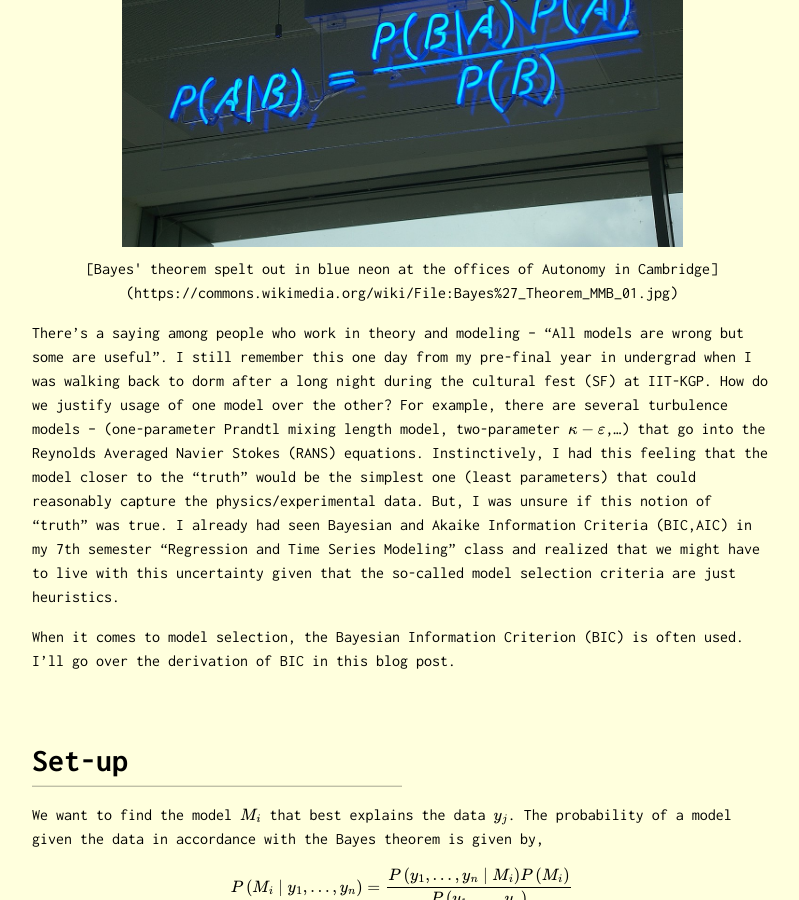
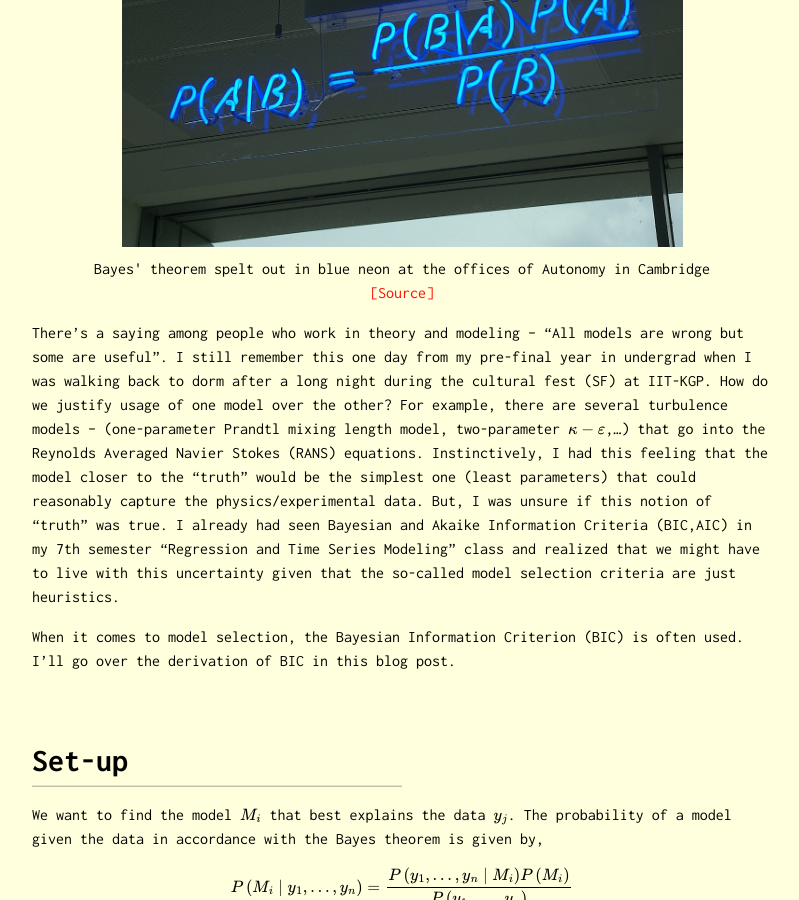
Before and after one commit to Oscuro-Phoenix/math-for-fun, a Jekyll site: the page built from _posts/2022-08-18-Problem-28.md, in a window 1280 px wide and 900 px high, scrolled down 484 px. Shown: the whole window, without its empty margins (238-1037 px from the left). Built offline with Jekyll 4.4.1, drawn with Linux system fonts in a browser that asks for light colours; formulas are drawn with MathJax 3.

Commit message:
Update 2022-08-18-Problem-28.md

```diff
--- a/_posts/2022-08-18-Problem-28.md
+++ b/_posts/2022-08-18-Problem-28.md
@@ -9,7 +9,7 @@ tags: [Information]
 
 <figure>
 <center><img style=" display: block; margin-left: auto; margin-right: auto;width: 85%;" src="../assets/Bayes_Theorem.jpg">
-    <figcaption>[Bayes' theorem spelt out in blue neon at the offices of Autonomy in Cambridge] (https://commons.wikimedia.org/wiki/File:Bayes%27_Theorem_MMB_01.jpg)</figcaption>
+    <figcaption>Bayes' theorem spelt out in blue neon at the offices of Autonomy in Cambridge  <a href="https://commons.wikimedia.org/wiki/File:Bayes%27_Theorem_MMB_01.jpg">[Source]</a> </figcaption>
     </center>
 </figure>
 
```
